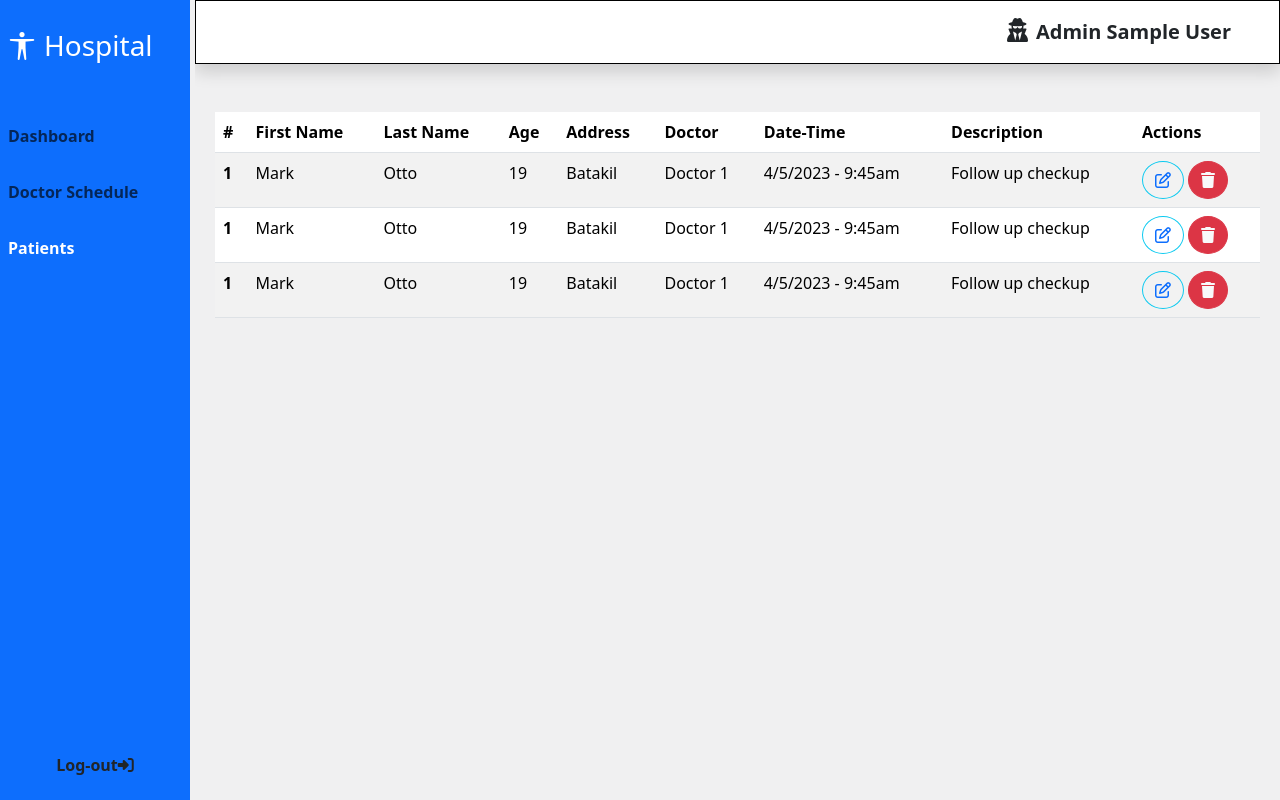
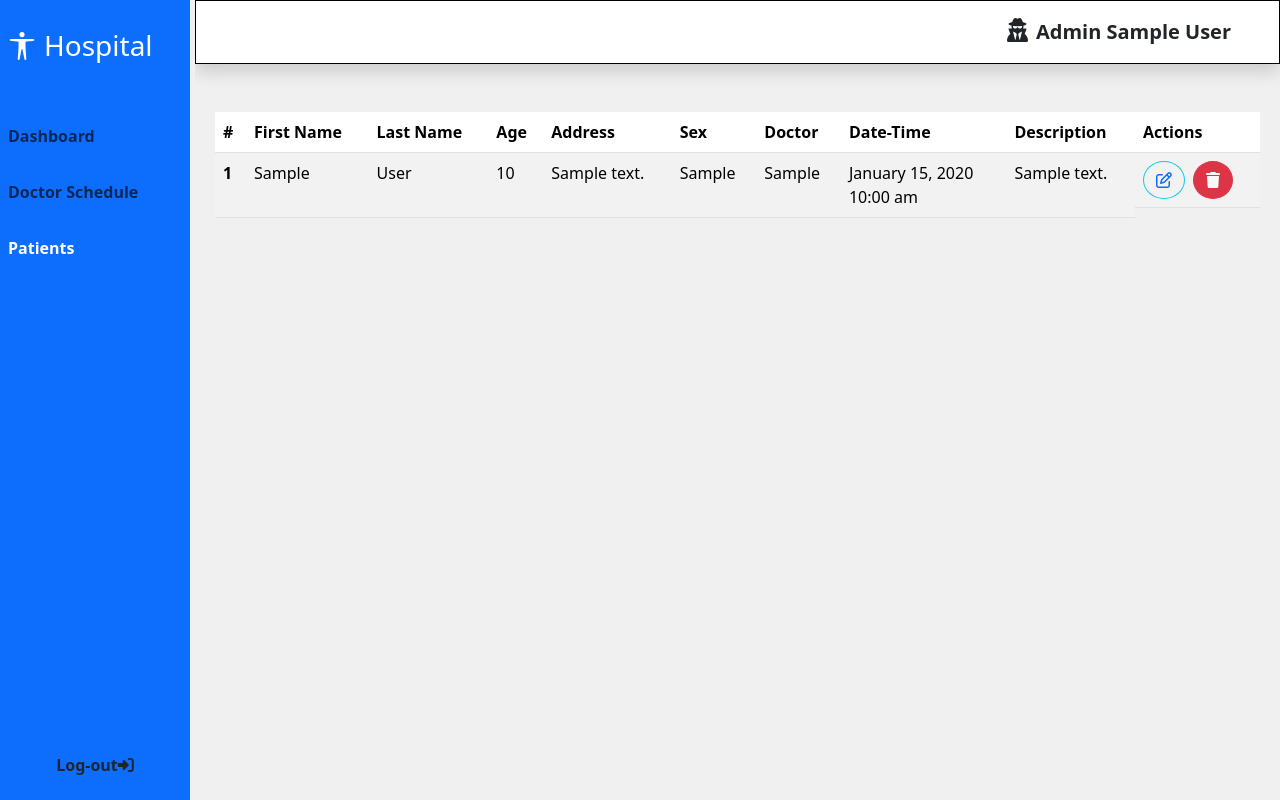
Before and after one commit to AlwinJun/hospital-appointment-system, a PHP site: page /admin/patient.php in a window 1280 px wide. Run offline with PHP 8.4, Linux system fonts and the light colour scheme; the visitor is signed in with stand-in values (Sample User, id 1); tables that the repository leaves empty or names only in its code hold one stand-in row (values such as "Sample post"); some libraries are stand-ins or nearby versions.

Commit message:
Fetch patient data from database

```diff
--- a/admin/patient.php
+++ b/admin/patient.php
@@ -5,6 +5,16 @@ if(!isset($_SESSION['admin_user'])){
   header('Location:../404.php');
   exit();
 }
+
+include '../inc/connection.php';
+
+// Select all data from patient table
+$sql = "SELECt * FROM patient";
+$result = $conn->query($sql);
+$row = $result->fetch_all(MYSQLI_ASSOC);
+
+mysqli_free_result($result);
+$conn->close();
 ?>
 
 <?php  include '../inc/header.php';?>
@@ -66,6 +76,7 @@ if(!isset($_SESSION['admin_user'])){
                 <th scope="col">Last Name</th>
                 <th scope="col">Age</th>
                 <th scope="col">Address</th>
+                <th scope="col">Sex</th>
                 <th scope="col">Doctor</th>
                 <th scope="col">Date-Time</th>
                 <th scope="col">Description</th>
@@ -73,60 +84,32 @@ if(!isset($_SESSION['admin_user'])){
               </tr>
             </thead>
             <tbody>
+              <?php foreach($row as $rows): ?>
               <tr>
-                <th scope="row">1</th>
-                <td>Mark</td>
-                <td>Otto</td>
-                <td>19</td>
-                <td>Batakil</td>
-                <td>Doctor 1</td>
-                <td>4/5/2023 - 9:45am</td>
-                <td>Follow up checkup</td>
+                <th scope="row"><?php echo $rows['id']; ?></th>
+                <td><?php echo $rows['first_name']; ?></td>
+                <td><?php echo $rows['last_name']; ?></td>
+                <td><?php echo $rows['age']; ?></td>
+                <td><?php echo $rows['address']; ?></td>
+                <td><?php echo $rows['sex']; ?></td>
+                <td><?php echo $rows['doctor']; ?></td>
                 <td>
+                  <?php echo date('F j, Y', strtotime($rows['date'])).'<br>'.date('g:i a', strtotime($rows['time'])); ?>
+                </td>
+                <td><?php echo $rows['description']; ?></td>
+                <td class="d-flex gap-2">
                   <button class="btn btn-outline-info rounded-circle">
                     <a href="#"><i class="fa-regular fa-pen-to-square"></i></a>
                   </button>
-                  <button class="btn btn-danger rounded-circle">
-                    <a href="#"><i class="fa-solid fa-trash text-light"></i></a>
-                  </button>
+                  <form action="process.php" method="POST">
+                    <input type="hidden" name="delete_id" value="<?php echo $rows['id']?>">
+                    <button class="btn btn-danger rounded-circle" name="delete_patient">
+                      <a href="#"><i class="fa-solid fa-trash text-light"></i></a>
+                    </button>
+                  </form>
                 </td>
               </tr>
-              <tr>
-                <th scope="row">1</th>
-                <td>Mark</td>
-                <td>Otto</td>
-                <td>19</td>
-                <td>Batakil</td>
-                <td>Doctor 1</td>
-                <td>4/5/2023 - 9:45am</td>
-                <td>Follow up checkup</td>
-                <td>
-                  <button class="btn btn-outline-info rounded-circle">
-                    <a href="#"><i class="fa-regular fa-pen-to-square"></i></a>
-                  </button>
-                  <button class="btn btn-danger rounded-circle">
-                    <a href="#"><i class="fa-solid fa-trash text-light"></i></a>
-                  </button>
-                </td>
-              </tr>
-              <tr>
-                <th scope="row">1</th>
-                <td>Mark</td>
-                <td>Otto</td>
-                <td>19</td>
-                <td>Batakil</td>
-                <td>Doctor 1</td>
-                <td>4/5/2023 - 9:45am</td>
-                <td>Follow up checkup</td>
-                <td>
-                  <button class="btn btn-outline-info rounded-circle">
-                    <a href="#"><i class="fa-regular fa-pen-to-square"></i></a>
-                  </button>
-                  <button class="btn btn-danger rounded-circle">
-                    <a href="#"><i class="fa-solid fa-trash text-light"></i></a>
-                  </button>
-                </td>
-              </tr>
+              <?php endforeach ?>
             </tbody>
           </table>
         </div>
```
